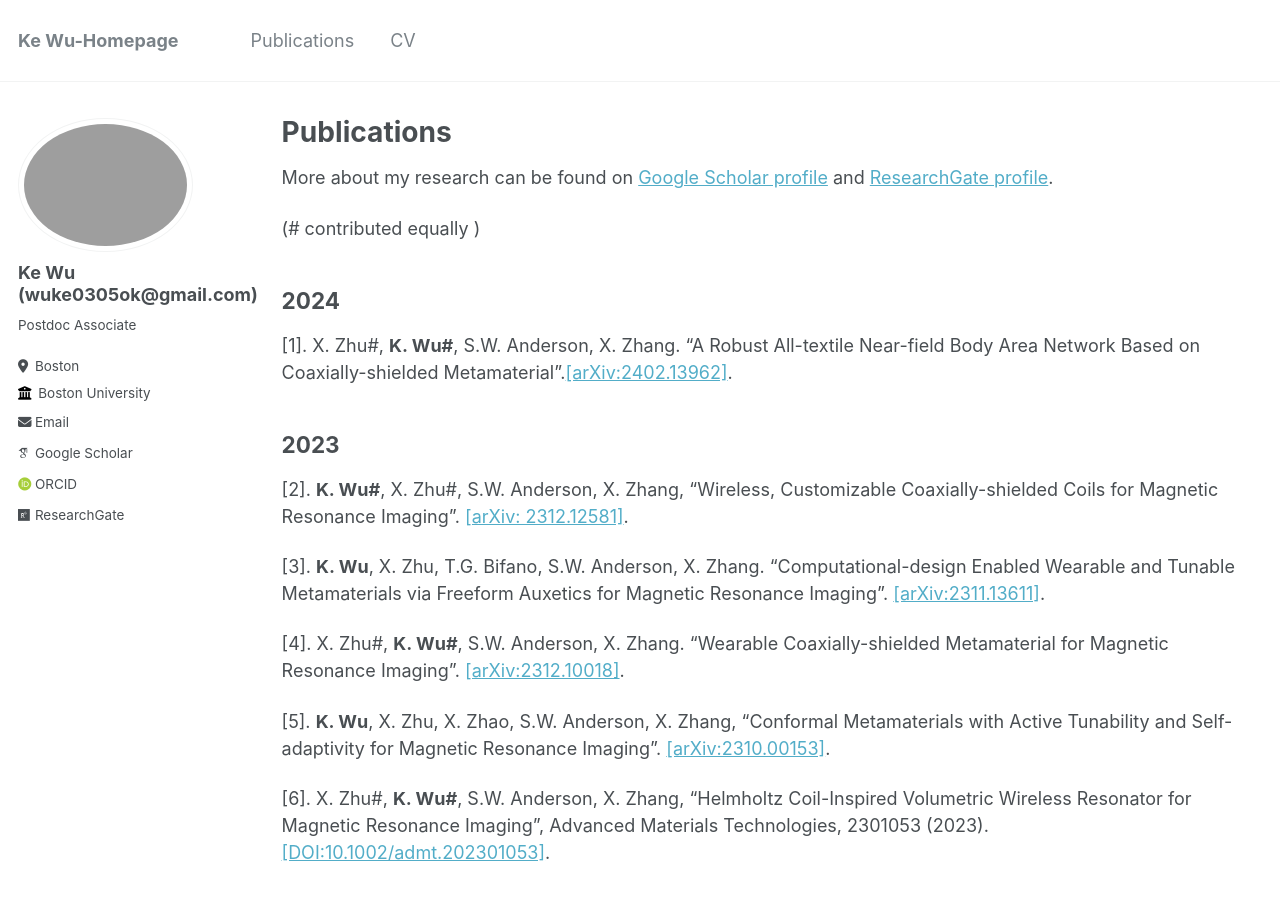
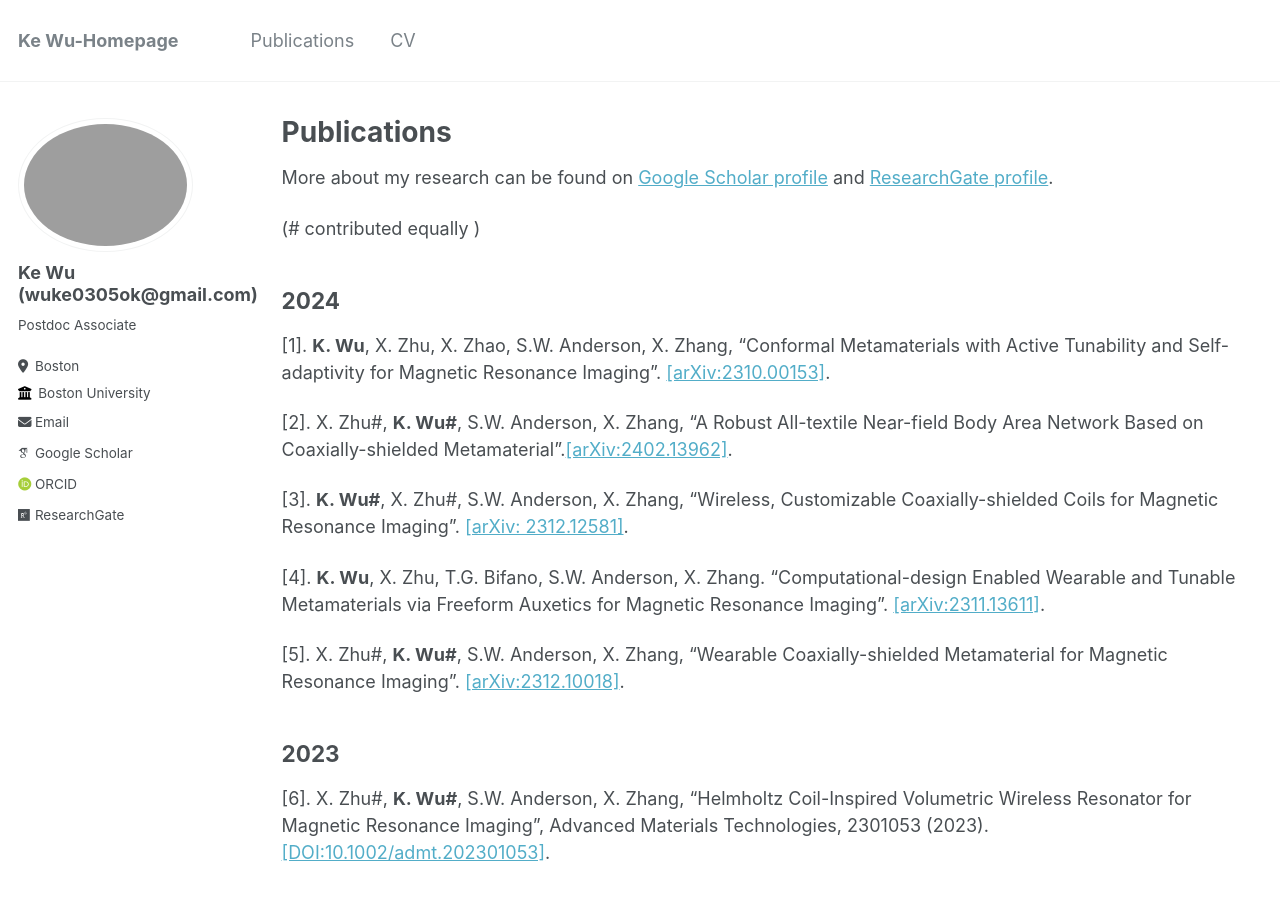
Before and after one commit to wuke0305/wuke0305.github.io, a Jekyll site: the page built from _pages/publications.md, in a window 1280 px wide and 900 px high. Built offline with Jekyll 4.4.1, drawn with Linux system fonts in a browser that asks for light colours; some web fonts are replaced.

```diff
--- a/_pages/publications.md
+++ b/_pages/publications.md
@@ -11,18 +11,19 @@ More about my research can be found on [Google Scholar profile](https://scholar.
 
 2024
 ----
-[1].	X. Zhu#, __K. Wu#__, S.W. Anderson, X. Zhang. “A Robust All-textile Near-field Body Area Network Based on Coaxially-shielded Metamaterial”.[[arXiv:2402.13962]](https://arxiv.org/abs/2402.13962).
+[1].	__K. Wu__, X. Zhu, X. Zhao, S.W. Anderson, X. Zhang, “Conformal Metamaterials with Active Tunability and Self-adaptivity for Magnetic Resonance Imaging”. [[arXiv:2310.00153]](https://arxiv.org/abs/2310.00153).
+
+[2].	X. Zhu#, __K. Wu#__, S.W. Anderson, X. Zhang, “A Robust All-textile Near-field Body Area Network Based on Coaxially-shielded Metamaterial”.[[arXiv:2402.13962]](https://arxiv.org/abs/2402.13962).
+
+[3].	__K. Wu#__, X. Zhu#, S.W. Anderson, X. Zhang, “Wireless, Customizable Coaxially-shielded Coils for Magnetic Resonance Imaging”. [[arXiv: 2312.12581]](https://arxiv.org/abs/2312.12581).
+
+[4].	__K. Wu__, X. Zhu, T.G. Bifano, S.W. Anderson, X. Zhang. “Computational-design Enabled Wearable and Tunable Metamaterials via Freeform Auxetics for Magnetic Resonance Imaging”. [[arXiv:2311.13611]](https://arxiv.org/abs/2311.13611).
+
+[5].	X. Zhu#, __K. Wu#__, S.W. Anderson, X. Zhang, “Wearable Coaxially-shielded Metamaterial for Magnetic Resonance Imaging”. [[arXiv:2312.10018]](https://arxiv.org/abs/2312.10018).
+
 
 2023
 ----
-[2].	__K. Wu#__, X. Zhu#, S.W. Anderson, X. Zhang, “Wireless, Customizable Coaxially-shielded Coils for Magnetic Resonance Imaging”. [[arXiv: 2312.12581]](https://arxiv.org/abs/2312.12581).
-
-[3].	__K. Wu__, X. Zhu, T.G. Bifano, S.W. Anderson, X. Zhang. “Computational-design Enabled Wearable and Tunable Metamaterials via Freeform Auxetics for Magnetic Resonance Imaging”. [[arXiv:2311.13611]](https://arxiv.org/abs/2311.13611).
-
-[4].	X. Zhu#, __K. Wu#__, S.W. Anderson, X. Zhang. “Wearable Coaxially-shielded Metamaterial for Magnetic Resonance Imaging”. [[arXiv:2312.10018]](https://arxiv.org/abs/2312.10018).
-
-[5].	__K. Wu__, X. Zhu, X. Zhao, S.W. Anderson, X. Zhang, “Conformal Metamaterials with Active Tunability and Self-adaptivity for Magnetic Resonance Imaging”. [[arXiv:2310.00153]](https://arxiv.org/abs/2310.00153).
-
 [6].	X. Zhu#, __K. Wu#__, S.W. Anderson, X. Zhang, “Helmholtz Coil-Inspired Volumetric Wireless Resonator for Magnetic Resonance Imaging”, Advanced Materials Technologies, 2301053 (2023). [[DOI:10.1002/admt.202301053]](https://onlinelibrary.wiley.com/doi/full/10.1002/admt.202301053).
 
 2022
```
